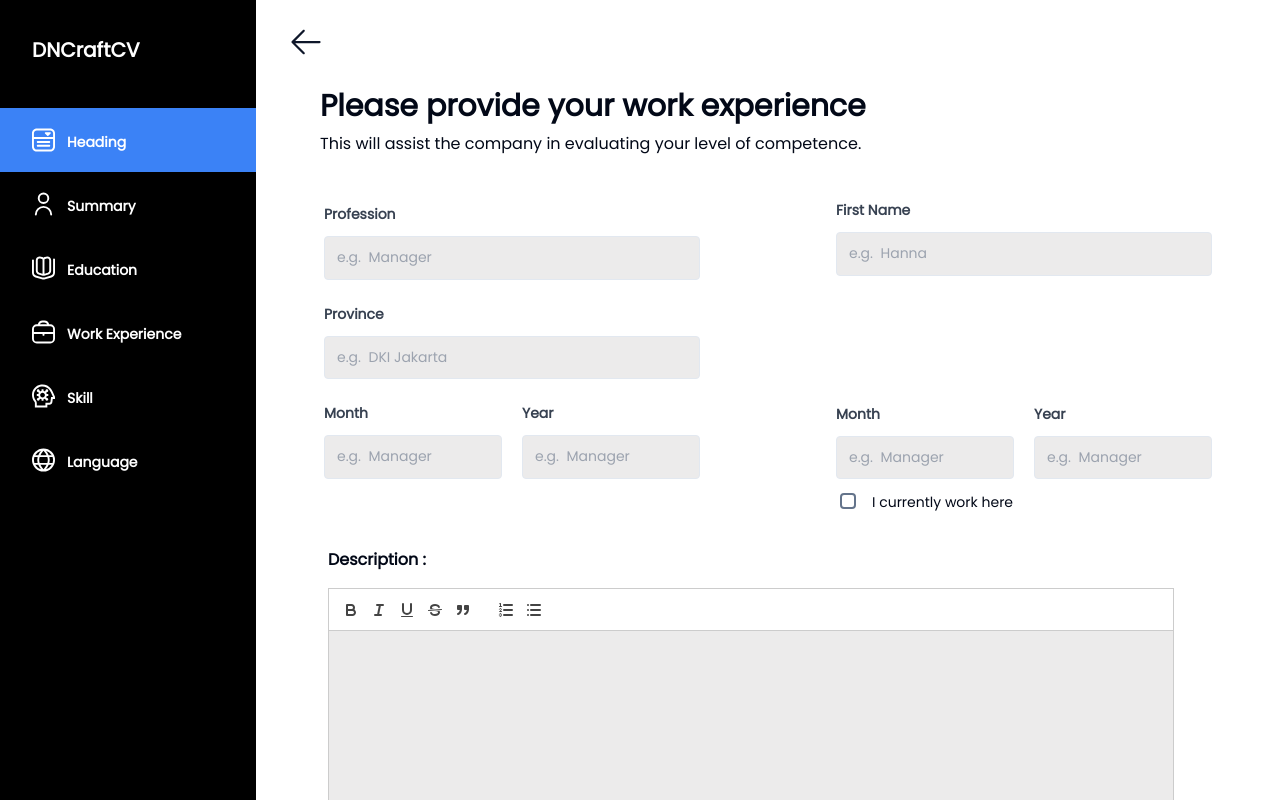
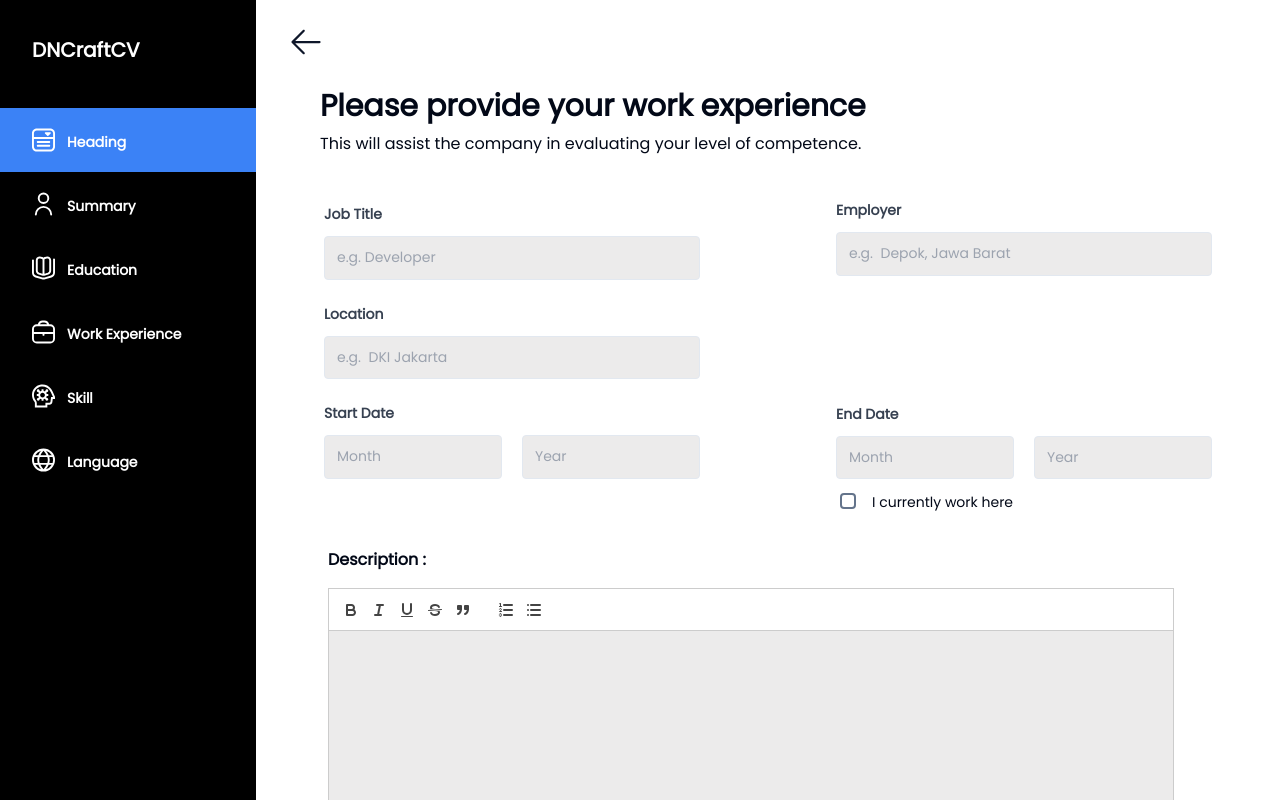
Before and after one commit to ManisaBachtiar/DNCraftCV, a React (Vite) app: page /work in a window 1280 px wide. Shown: the top 800 px of the page. Built offline with nearby package versions, Linux system fonts and the light colour scheme.

Commit message:
fixing some informations

```diff
--- a/src/forms/education.tsx
+++ b/src/forms/education.tsx
@@ -54,13 +54,13 @@ const Education: React.FC = () => {
                   className="block text-gray-700 text-sm font-bold mb-3"
                   htmlFor="phone"
                 >
-                  Email
+                  Field of Study
                 </label>
                 <input
                   className="bg-[#ECEBEB] text-sm appearance-none border rounded w-full py-3 px-3 text-gray-700 leading-tight focus:outline-none focus:shadow-outline"
                   id="phone"
                   type="text"
-                  placeholder="e.g.  hannaputri@nameserver.com"
+                  placeholder="e.g. Informatics"
                 />
               </div>
             </form>
@@ -72,42 +72,40 @@ const Education: React.FC = () => {
                   className="block text-gray-700 text-sm font-bold mb-3"
                   htmlFor="First Name"
                 >
-                  First Name
+                  School Location
                 </label>
                 <input
                   className="bg-[#ECEBEB] text-sm appearance-none border rounded w-full py-3 px-3 text-gray-700 leading-tight focus:outline-none focus:shadow-outline"
                   id="username"
                   type="text"
-                  placeholder="e.g.  Hanna"
+                  placeholder="e.g.  Depok, Jawa Barat "
                 />
               </div>
-              <div className="mb-4 mt-32 flex ">
+
+              <div className="mb-4 mt-28 flex ">
+
+
                 <div>
                   <label
                     className="block text-gray-700 text-sm font-bold mb-3"
                     htmlFor="Profession"
                   >
-                    Month
+                    Graduation Date
                   </label>
                   <input
                     className="bg-[#ECEBEB] text-sm appearance-none border rounded w-full py-3 px-3 text-gray-700 leading-tight focus:outline-none focus:shadow-outline"
                     id="Profession"
                     type="password"
-                    placeholder="e.g.  Manager"
+                    placeholder="Month"
                   />
                 </div>
                 <div className="ml-5">
-                  <label
-                    className="block text-gray-700 text-sm font-bold mb-3"
-                    htmlFor="Profession"
-                  >
-                    Year
-                  </label>
+
                   <input
-                    className="bg-[#ECEBEB] text-sm appearance-none border rounded w-full py-3 px-3 text-gray-700 leading-tight focus:outline-none focus:shadow-outline"
+                    className="bg-[#ECEBEB] mt-8 text-sm appearance-none border rounded w-full py-3 px-3 text-gray-700 leading-tight focus:outline-none focus:shadow-outline"
                     id="Profession"
                     type="password"
-                    placeholder="e.g.  Manager"
+                    placeholder="Year"
                   />
                 </div>
               </div>
--- a/src/forms/heading.tsx
+++ b/src/forms/heading.tsx
@@ -6,15 +6,15 @@ const Heading: React.FC = () => {
     <>
     <div className=" resize-none max-w-7xl mx-auto">
     <ArrowLeft className="ml-72"/>
-      <div className="mx-28 mt-7 ml-80">
+      <div className="mx-28 mt-7  ml-[19rem]">
         <h1 className="font-bold text-3xl ">Tell us a little about yourself</h1>
         <p className="mt-2">
           Please provide a brief introduction about yourself{" "}
         </p>
       </div>
-      <div className=" mx-auto  flex ml-64 justify-center ">
+      <div className=" mx-auto bg=red300  flex ml-64 justify-center ">
         <div className="w-full mt-5 mx-9 max-w-md">
-          <form className="  rounded px-8 pt-6 pb-2 mb-4">
+          <form className="  rounded px-5 pt-6 pb-2 mb-4">
             <div className="mb-4">
               <label
                 className="block text-gray-700 text-sm font-bold mb-3"
@@ -74,7 +74,7 @@ const Heading: React.FC = () => {
           </form>
         </div>
         <div className="w-full mt-5 mx-9 max-w-md">
-          <form className="rounded px-8 pt-6 pb-2 mb-4">
+          <form className="rounded px-5 pt-6 pb-2 mb-4">
             <div className="mb-4">
               <label
                 className="block text-gray-700 text-sm font-bold mb-3"
--- a/src/forms/language.tsx
+++ b/src/forms/language.tsx
@@ -28,7 +28,7 @@ const Language: React.FC = () => {
                 className="bg-[#ECEBEB] text-sm appearance-none border rounded w-[100%] py-3 px-3 text-gray-700 leading-tight focus:outline-none focus:shadow-outline"
                 id="Profession"
                 type="password"
-                placeholder="e.g.  Manager"
+                placeholder="e.g. English"
               />
 
 
--- a/src/forms/summary.tsx
+++ b/src/forms/summary.tsx
@@ -8,13 +8,13 @@ const Summary: React.FC = () => {
     <>
     <div className=" max-w-7xl mx-auto ">
     <ArrowLeft className="ml-72"/>
-      <div className="mx-28 mt-7 ml-80 ">
+      <div className="mx-28 mt-7 ml-[19rem] ">
         <h1 className="font-bold text-3xl ">Please provide a brief description of yourself.</h1>
         <p className=" w-[80%] mt-2">
         Include all relevant achievements, experiences, and skills in your CV related to the position you are applying for.{" "}
         </p>
       </div>
-      <div className='ml-[19rem] mt-10  h-80'>
+      <div className='ml-[18rem] mt-10  h-80'>
         <h3 className='font-bold ml-6 '>Description :</h3>
         <ReactEditor/>
         </div>
--- a/src/forms/work.tsx
+++ b/src/forms/work.tsx
@@ -27,13 +27,13 @@ const Work: React.FC = () => {
                   className="block text-gray-700 text-sm font-bold mb-3"
                   htmlFor="Profession"
                 >
-                  Profession
+                 Job Title
                 </label>
                 <input
                   className="bg-[#ECEBEB] text-sm appearance-none border rounded w-full py-3 px-3 text-gray-700 leading-tight focus:outline-none focus:shadow-outline"
                   id="Profession"
                   type="password"
-                  placeholder="e.g.  Manager"
+                  placeholder="e.g. Developer"
                 />
               </div>
               <div className="mb-4 mt-6">
@@ -41,7 +41,7 @@ const Work: React.FC = () => {
                   className="block text-gray-700 text-sm font-bold mb-3"
                   htmlFor="email"
                 >
-                  Province
+                 Location
                 </label>
                 <input
                   className="bg-[#ECEBEB] text-sm appearance-none border rounded w-full py-3 px-3 text-gray-700 leading-tight focus:outline-none focus:shadow-outline"
@@ -56,27 +56,22 @@ const Work: React.FC = () => {
                     className="block text-gray-700 text-sm font-bold mb-3"
                     htmlFor="Profession"
                   >
-                    Month
+                    Start Date
                   </label>
                   <input
                     className="bg-[#ECEBEB] text-sm appearance-none border rounded w-full py-3 px-3 text-gray-700 leading-tight focus:outline-none focus:shadow-outline"
                     id="Profession"
                     type="password"
-                    placeholder="e.g.  Manager"
+                    placeholder="Month"
                   />
                 </div>
                 <div className="ml-5">
-                  <label
-                    className="block text-gray-700 text-sm font-bold mb-3"
-                    htmlFor="Profession"
-                  >
-                    Year
-                  </label>
+
                   <input
-                    className="bg-[#ECEBEB] text-sm appearance-none border rounded w-full py-3 px-3 text-gray-700 leading-tight focus:outline-none focus:shadow-outline"
+                    className="bg-[#ECEBEB] mt-8 text-sm appearance-none border rounded w-full py-3 px-3 text-gray-700 leading-tight focus:outline-none focus:shadow-outline"
                     id="Profession"
                     type="password"
-                    placeholder="e.g.  Manager"
+                    placeholder="Year"
                   />
                 </div>
               </div>
@@ -89,13 +84,13 @@ const Work: React.FC = () => {
                   className="block text-gray-700 text-sm font-bold mb-3"
                   htmlFor="First Name"
                 >
-                  First Name
+                  Employer
                 </label>
                 <input
                   className="bg-[#ECEBEB] text-sm appearance-none border rounded w-full py-3 px-3 text-gray-700 leading-tight focus:outline-none focus:shadow-outline"
                   id="username"
                   type="text"
-                  placeholder="e.g.  Hanna"
+                  placeholder="e.g.  Depok, Jawa Barat "
                 />
               </div>
               <div className="mb-4 mt-32 flex ">
@@ -104,27 +99,22 @@ const Work: React.FC = () => {
                     className="block text-gray-700 text-sm font-bold mb-3"
                     htmlFor="Profession"
                   >
-                    Month
+                   End Date
                   </label>
                   <input
                     className="bg-[#ECEBEB] text-sm appearance-none border rounded w-full py-3 px-3 text-gray-700 leading-tight focus:outline-none focus:shadow-outline"
                     id="Profession"
                     type="password"
-                    placeholder="e.g.  Manager"
+                    placeholder="Month"
                   />
                 </div>
                 <div className="ml-5">
-                  <label
-                    className="block text-gray-700 text-sm font-bold mb-3"
-                    htmlFor="Profession"
-                  >
-                    Year
-                  </label>
+
                   <input
-                    className="bg-[#ECEBEB] text-sm appearance-none border rounded w-full py-3 px-3 text-gray-700 leading-tight focus:outline-none focus:shadow-outline"
+                    className="bg-[#ECEBEB] mt-8 text-sm appearance-none border rounded w-full py-3 px-3 text-gray-700 leading-tight focus:outline-none focus:shadow-outline"
                     id="Profession"
                     type="password"
-                    placeholder="e.g.  Manager"
+                    placeholder="Year"
                   />
                 </div>
 
```
